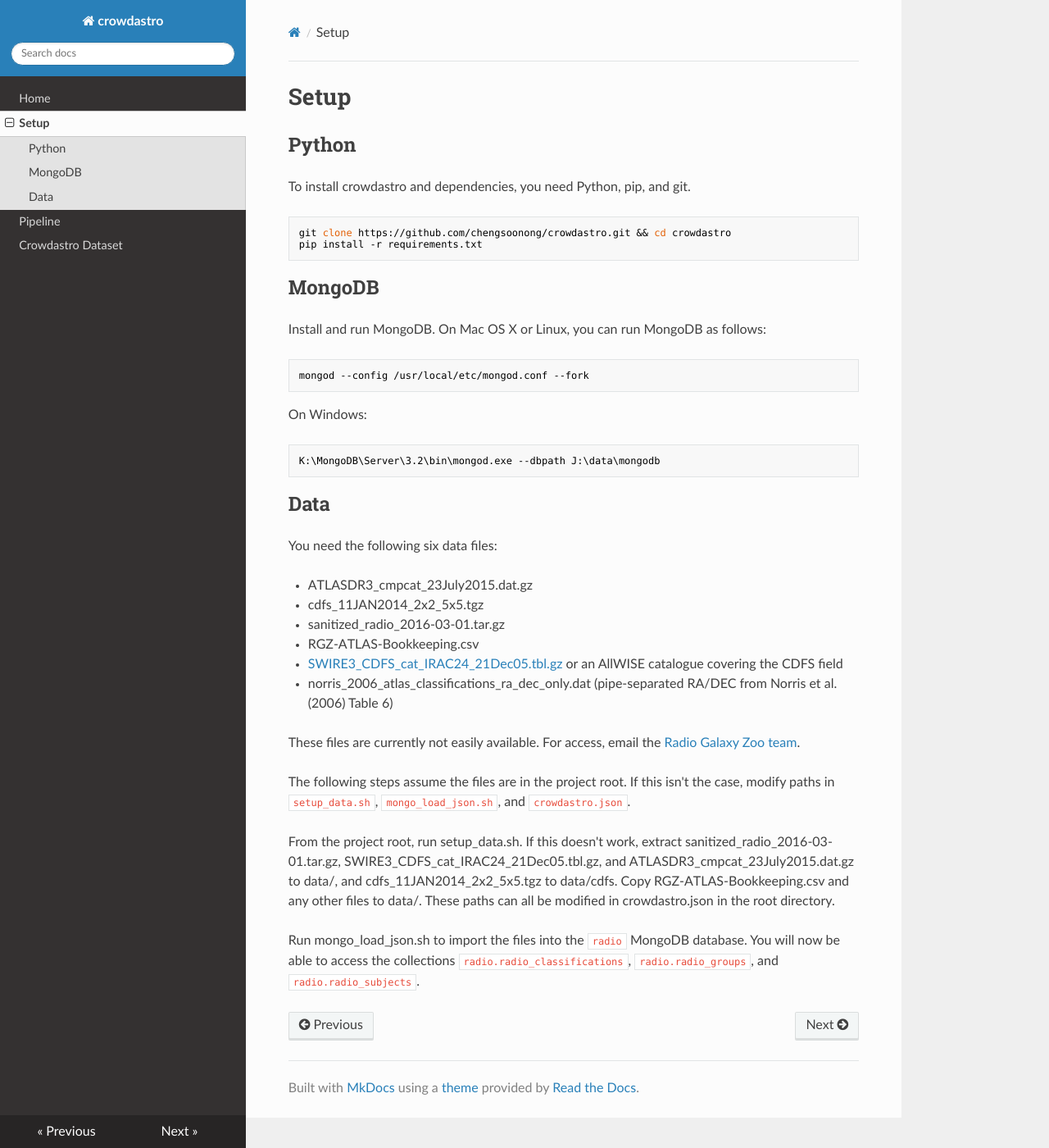
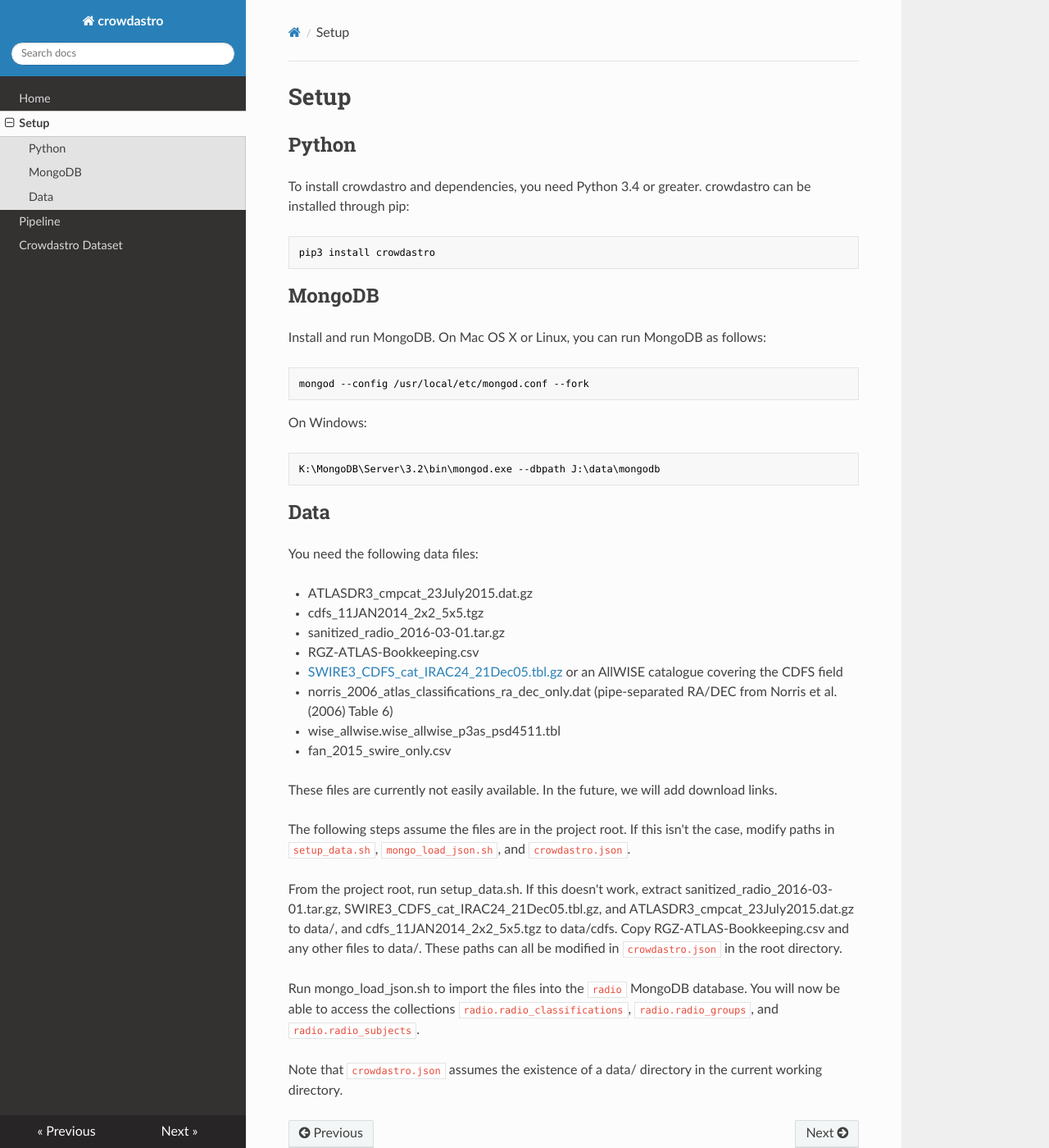
Before and after one commit to chengsoonong/crowdastro, an MkDocs documentation site: the page built from docs/setup.md, in a window 1280 px wide and 1400 px high. Shown: the whole window at 82% size. Built offline with MkDocs 1.6.1, drawn with Linux system fonts in a browser that asks for light colours; nearby versions of some CDN libraries; old or Windows-style settings are respelled for this version of MkDocs.

Commit message:
Updated setup docs

````diff
--- a/docs/setup.md
+++ b/docs/setup.md
@@ -2,11 +2,11 @@
 
 ## Python
 
-To install crowdastro and dependencies, you need Python, pip, and git.
+To install crowdastro and dependencies, you need Python 3.4 or greater.
+crowdastro can be installed through pip:
 
 ```bash
-git clone https://github.com/chengsoonong/crowdastro.git && cd crowdastro
-pip install -r requirements.txt
+pip3 install crowdastro
 ```
 
 ## MongoDB
@@ -24,7 +24,7 @@
 
 ## Data
 
-You need the following six data files:
+You need the following data files:
 
 - ATLASDR3_cmpcat_23July2015.dat.gz
 - cdfs_11JAN2014_2x2_5x5.tgz
@@ -32,11 +32,15 @@
 - RGZ-ATLAS-Bookkeeping.csv
 - [SWIRE3_CDFS_cat_IRAC24_21Dec05.tbl.gz](http://swire.ipac.caltech.edu/swire/astronomers/data/SWIRE3_CDFS_cat_IRAC24_21Dec05.tbl.gz) or an AllWISE catalogue covering the CDFS field
 - norris_2006_atlas_classifications_ra_dec_only.dat (pipe-separated RA/DEC from Norris et al. (2006) Table 6)
+- wise_allwise.wise_allwise_p3as_psd4511.tbl
+- fan_2015_swire_only.csv
 
-These files are currently not easily available. For access, email the [Radio Galaxy Zoo team](https://github.com/zooniverse/Radio-Galaxy-Zoo).
+These files are currently not easily available. In the future, we will add download links.
 
 The following steps assume the files are in the project root. If this isn't the case, modify paths in `setup_data.sh`, `mongo_load_json.sh`, and `crowdastro.json`.
 
-From the project root, run setup_data.sh. If this doesn't work, extract sanitized_radio_2016-03-01.tar.gz, SWIRE3_CDFS_cat_IRAC24_21Dec05.tbl.gz, and ATLASDR3_cmpcat_23July2015.dat.gz to data/, and cdfs_11JAN2014_2x2_5x5.tgz to data/cdfs. Copy RGZ-ATLAS-Bookkeeping.csv and any other files to data/. These paths can all be modified in crowdastro.json in the root directory.
+From the project root, run setup_data.sh. If this doesn't work, extract sanitized_radio_2016-03-01.tar.gz, SWIRE3_CDFS_cat_IRAC24_21Dec05.tbl.gz, and ATLASDR3_cmpcat_23July2015.dat.gz to data/, and cdfs_11JAN2014_2x2_5x5.tgz to data/cdfs. Copy RGZ-ATLAS-Bookkeeping.csv and any other files to data/. These paths can all be modified in `crowdastro.json` in the root directory.
 
 Run mongo_load_json.sh to import the files into the `radio` MongoDB database. You will now be able to access the collections `radio.radio_classifications`, `radio.radio_groups`, and `radio.radio_subjects`.
+
+Note that `crowdastro.json` assumes the existence of a data/ directory in the current working directory.
````
